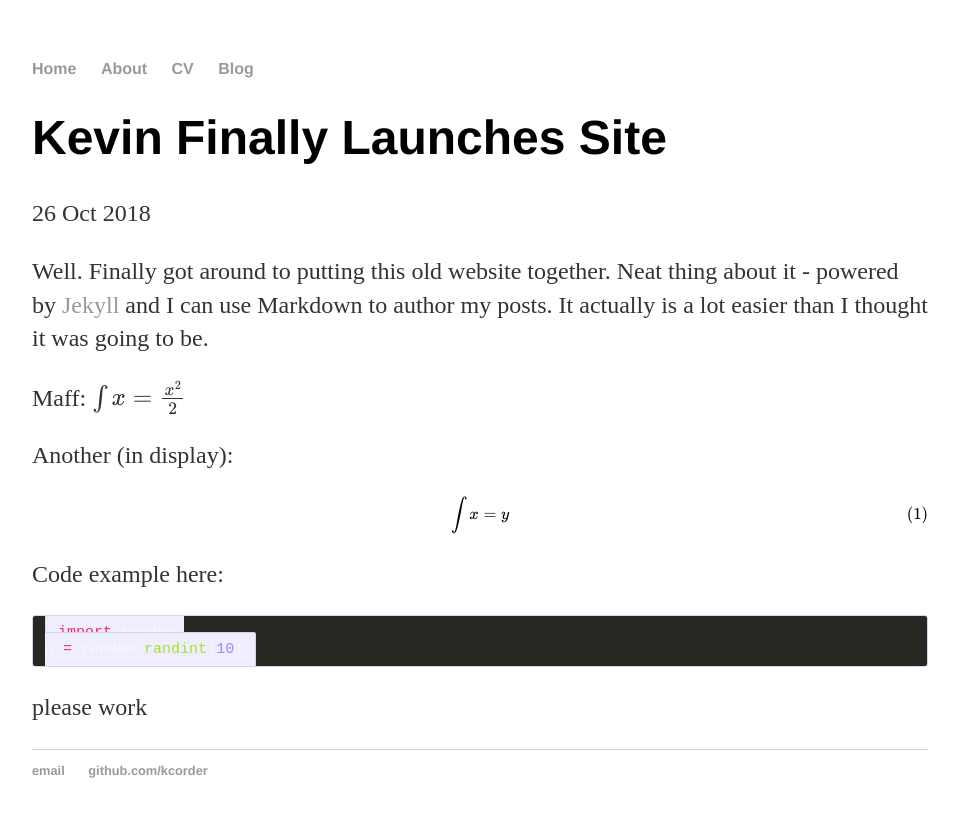
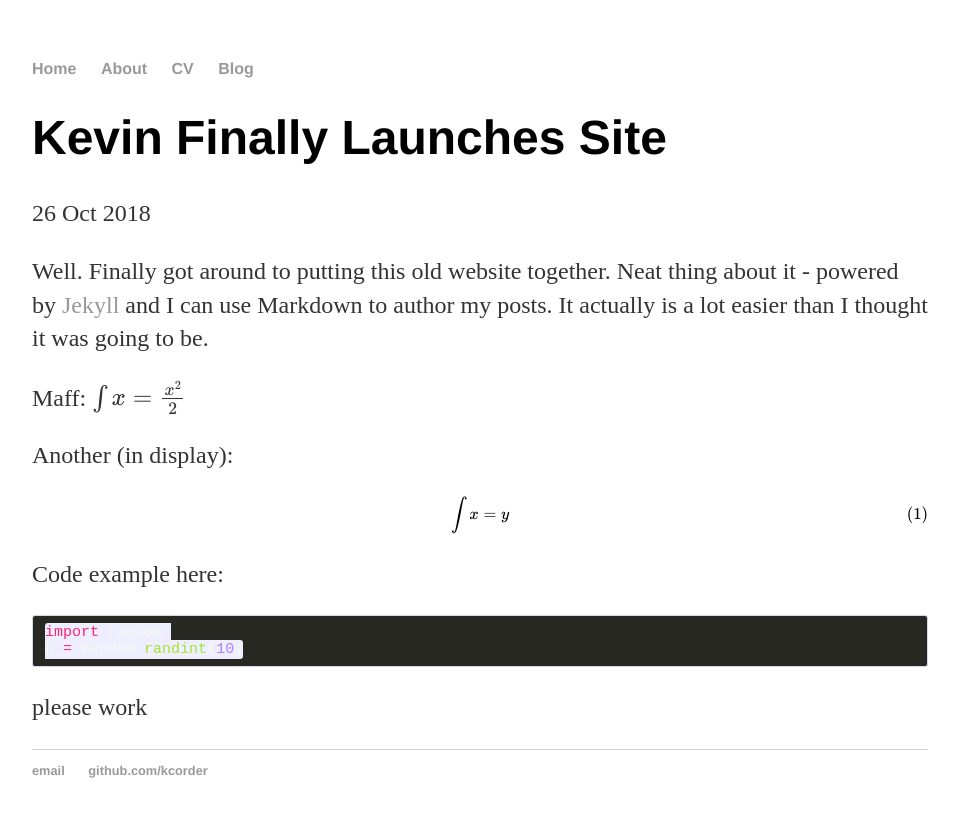
Before and after one commit to kcorder/kcorder.github.io, a Jekyll site: the page built from _posts/2018-10-26-first-post.md, in a window 1280 px wide. Shown: the top 817 px of the page, without its empty margins (160-1119 px from the left). Built offline with Jekyll 4.4.1, drawn with Linux system fonts in a browser that asks for light colours; formulas are drawn with MathJax 3.

Commit message:
Update main.css

```diff
--- a/css/main.css
+++ b/css/main.css
@@ -53,3 +53,12 @@ ul.posts li {
     font-size: 15px;
     overflow:auto;
 }
+.post code {
+    padding: 1px 5px;
+}
+
+.post pre code {
+    border: 0;
+    padding-right: 0;
+    padding-left: 0;
+}
```
Lines whose indentation alone changed are shown as unchanged.
